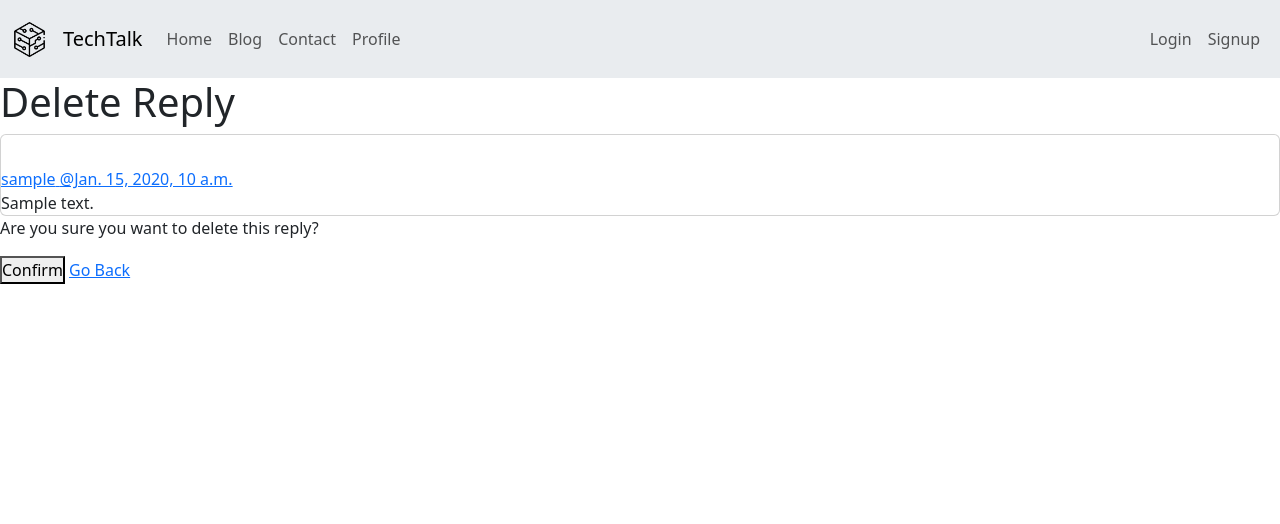
After one commit to Cam-4587/TechTalk, a Django app: template blog/templates/blog/reply_delete.html in a window 1280 px wide. The commit adds this page. Shown: the top 524 px of the page. Run offline with Django 4.2, Linux system fonts and the light colour scheme; the template is opened without the code that fills it: values that come from a table or form of the project are taken from there, others are empty; tables that the repository leaves empty hold one stand-in row (values such as "Sample post"); some libraries are stand-ins or nearby versions.

Commit message:
Add Delete functionality to Replies

```diff
--- a/blog/templates/blog/reply.html
+++ b/blog/templates/blog/reply.html
@@ -11,11 +11,10 @@
         {% endif %}
         <div class="mr-3">{{ reply.content }}</div>
         {% if user.is_authenticated and reply.author == user %}
-        <div class="flex items-center gap-4 [&>a:hover]:underline">
-            {% if user.is_authenticated and comment.author == user %}
-            <a href="#">Delete</a>
-            {% endif %}
-        </div>
+        <a class="cursor-pointer" href="{% url 'reply-delete' reply.id %}" hx-target="#reply-{{ reply.id }}"
+            hx-swap="outerHTML">
+            Delete
+        </a>
         {% endif %}
     </div>
 </reply>
--- /dev/null
+++ b/blog/templates/blog/reply_delete.html
@@ -0,0 +1,22 @@
+{% extends 'base.html' %}
+
+{% block content %}
+
+<h1>Delete Reply</h1>
+
+<div class=" card px-6 pt-3 text-md mb-6 [&>*>*>a]:text-sm">
+
+    {% include 'blog/reply.html' %}
+
+</div>
+
+<p class="mb-6">Are you sure you want to delete this reply?</p>
+
+<form method='POST'>
+    {% csrf_token %}
+    <button type="submit">Confirm</button>
+    <a class="button secondaryAction ml-1" href="{{ request.META.HTTP_REFERER }}">Go Back</a>
+</form>
+
+
+{% endblock %}
--- a/blog/urls.py
+++ b/blog/urls.py
@@ -7,4 +7,5 @@ urlpatterns = [
     path('comment-sent/<slug:slug>/', views.comment_sent, name='comment-sent'),
     path('comment-delete/<uuid:pk>/<slug:slug>/', views.comment_delete, name='comment-delete'),
     path('reply-sent/<uuid:pk>/', views.reply_sent, name='reply-sent'),
+    path('reply-delete/<uuid:pk>/', views.reply_delete, name='reply-delete'),
 ]
```
Also changed, not shown: blog/views.py (+10 -0 lines).
